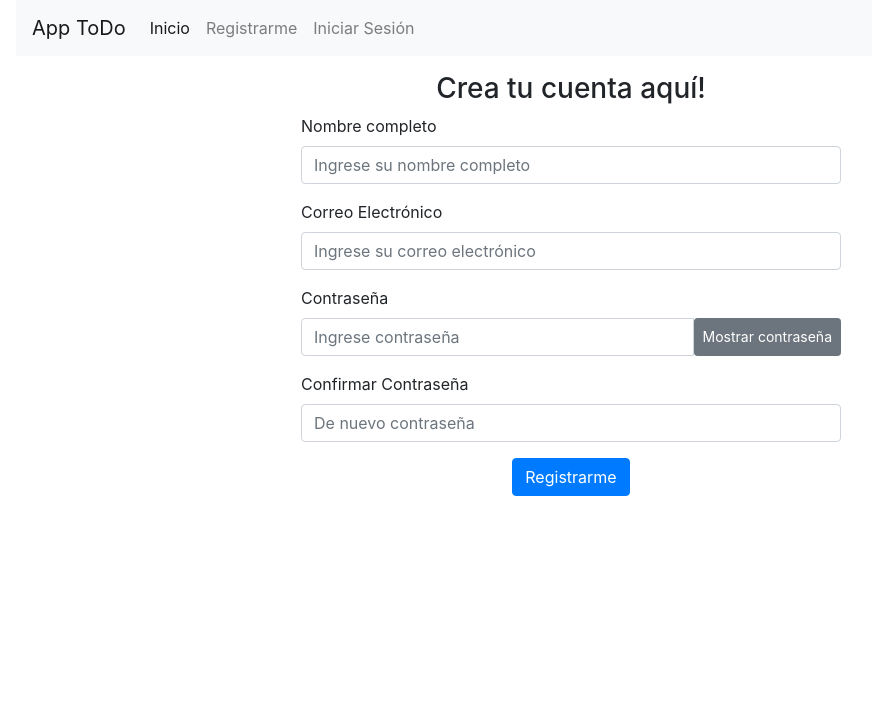
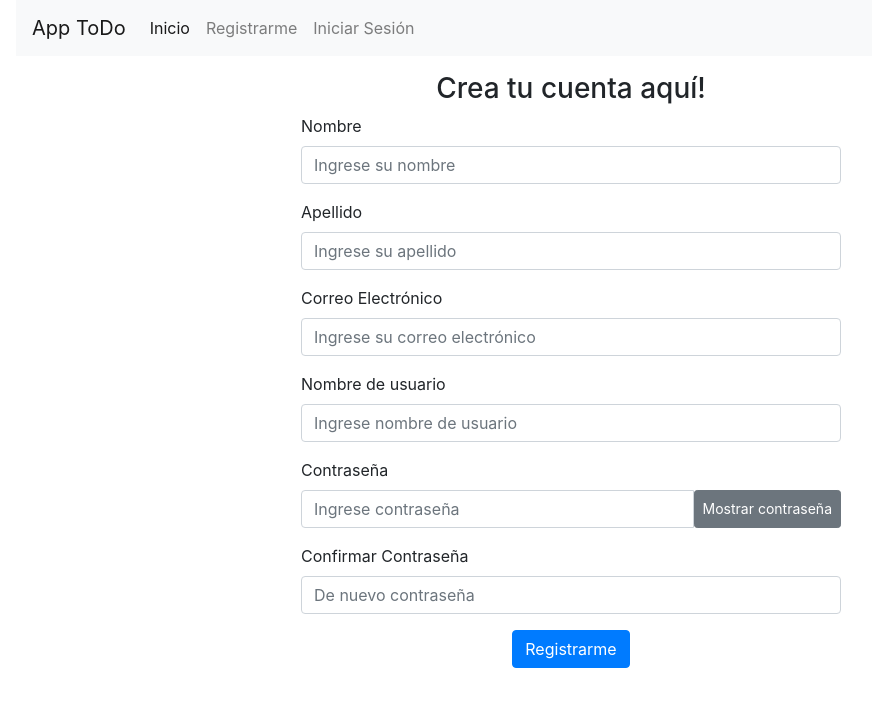
Before and after one commit to kennitromero/ps-todo, a Nuxt app: page /register in a window 1280 px wide. Shown: the top 706 px of the page, without its empty margins (69-941 px from the left). Built offline with nearby package versions, Linux system fonts and the light colour scheme.

Commit message:
Cambiando el endpoint y agregando campos necesarios para este nuevo endpoint

```diff
--- a/nuxt.config.js
+++ b/nuxt.config.js
@@ -48,7 +48,7 @@ export default {
   // Axios module configuration: https://go.nuxtjs.dev/config-axios
   axios: {
     // Workaround to avoid enforcing hard-coded localhost:3000: https://github.com/nuxt-community/axios-module/issues/308
-    baseURL: 'http://192.168.1.4',
+    baseURL: 'https://dummyjson.com',
   },
 
   // Build Configuration: https://go.nuxtjs.dev/config-build
--- a/pages/login.vue
+++ b/pages/login.vue
@@ -8,12 +8,12 @@
       <form action="#" v-on:submit.prevent="loginUser" autocomplete="off">
 
         <div class="mb-3">
-          <label for="email" class="form-label">Correo Electrónico</label>
-          <input type="email"
-                 id="email"
-                 placeholder="Ingrese su correo electrónico"
+          <label for="username" class="form-label">Nombre de usuario</label>
+          <input type="text"
+                 id="username"
+                 placeholder="Ingrese el usuario"
                  class="form-control"
-                 v-model="email"
+                 v-model="username"
           >
         </div>
 
@@ -43,10 +43,8 @@
           Ohh hay una falla en el sistema, inténtalo nuevamente.
         </div>
 
-        <div class="alert alert-warning" v-if="modelErrors.length > 0">
-          <ul class="mb-0">
-            <li v-for="e in modelErrors" class="mb-0">{{ e.detail }}</li>
-          </ul>
+        <div class="alert alert-warning" v-if="modelErrors != null">
+          {{ modelErrors }}
         </div>
 
       </form>
@@ -59,38 +57,39 @@
 export default {
   data() {
     return {
-      email: null,
+      username: null,
       password: null,
 
       loginSuccess: false,
       loginDanger: false,
-      modelErrors: []
+      modelErrors: null
     }
   },
   methods: {
     async loginUser() {
       const payload = {
-        email: this.email,
+        username: this.username,
         password: this.password
       }
 
-      this.modelErrors = []
+      this.modelErrors = null
       this.loginSuccess = false
       this.loginDanger = false
 
       try {
-        const response = await this.$axios.post('/api/1.0/todo/users/login', payload)
+        const response = await this.$axios.post('/auth/login', payload)
         if (response.status === 200) {
           this.loginSuccess = true
         }
       } catch (err) {
         if (err.response.status === 400) {
-          this.modelErrors = err.response.data.errors
+          this.modelErrors = err.response.data.message
+          console.log(err.response)
           return
         }
 
         if (err.response.status === 401) {
-          this.modelErrors = err.response.data.errors
+          this.modelErrors = err.response.data.message
           return
         }
 
--- a/pages/register.vue
+++ b/pages/register.vue
@@ -9,13 +9,24 @@
       <form action="#" v-on:submit.prevent="registerUser" autocomplete="off">
 
         <div class="mb-3">
-          <label for="full_name" class="form-label">Nombre completo</label>
+          <label for="last_name" class="form-label">Nombre </label>
           <input type="text"
-                 id="full_name"
-                 name="full_name"
-                 placeholder="Ingrese su nombre completo"
+                 id="last_name"
+                 name="last_name"
+                 placeholder="Ingrese su nombre"
                  class="form-control"
-                 v-model="fullName"
+                 v-model="lastName"
+          >
+        </div>
+
+        <div class="mb-3">
+          <label for="first_name" class="form-label">Apellido </label>
+          <input type="text"
+                 id="first_name"
+                 name="first_name"
+                 placeholder="Ingrese su apellido"
+                 class="form-control"
+                 v-model="firstName"
           >
         </div>
 
@@ -27,6 +38,17 @@
                  placeholder="Ingrese su correo electrónico"
                  class="form-control"
                  v-model="email"
+          >
+        </div>
+
+        <div class="mb-3">
+          <label for="user_name" class="form-label">Nombre de usuario</label>
+          <input type="text"
+                 id="user_name"
+                 name="user_name"
+                 placeholder="Ingrese nombre de usuario"
+                 class="form-control"
+                 v-model="username"
           >
         </div>
 
@@ -104,8 +126,10 @@ export default {
     return {
       shownPasswords: false,
 
-      fullName: null,
+      firstName: null,
+      lastName: null,
       email: null,
+      username: null,
       password: null,
       confirmPassword: null,
 
@@ -129,8 +153,10 @@ export default {
     },
     async registerUser() {
       const payload = {
-        full_name: this.fullName,
+        firstName: this.firstName,
         email: this.email,
+        lastName: this.lastName,
+        username: this.username,
         password: this.password,
         confirm_password: this.confirmPassword
       }
@@ -140,7 +166,7 @@ export default {
       this.modelErrors = []
 
       try {
-        const response = await this.$axios.post('/api/1.0/todo/users/register', payload)
+        const response = await this.$axios.post('/users/add', payload)
         if (response.status === 200) {
           this.registerSuccess = true
         }
```
